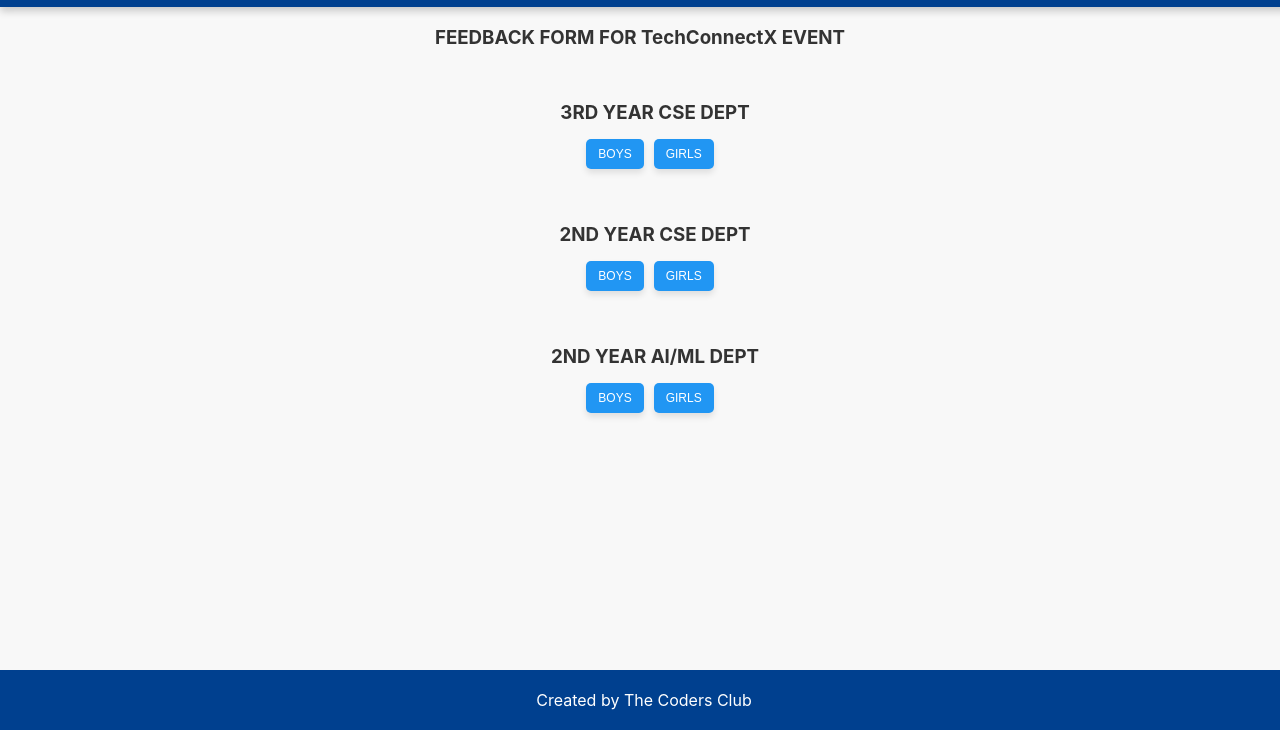
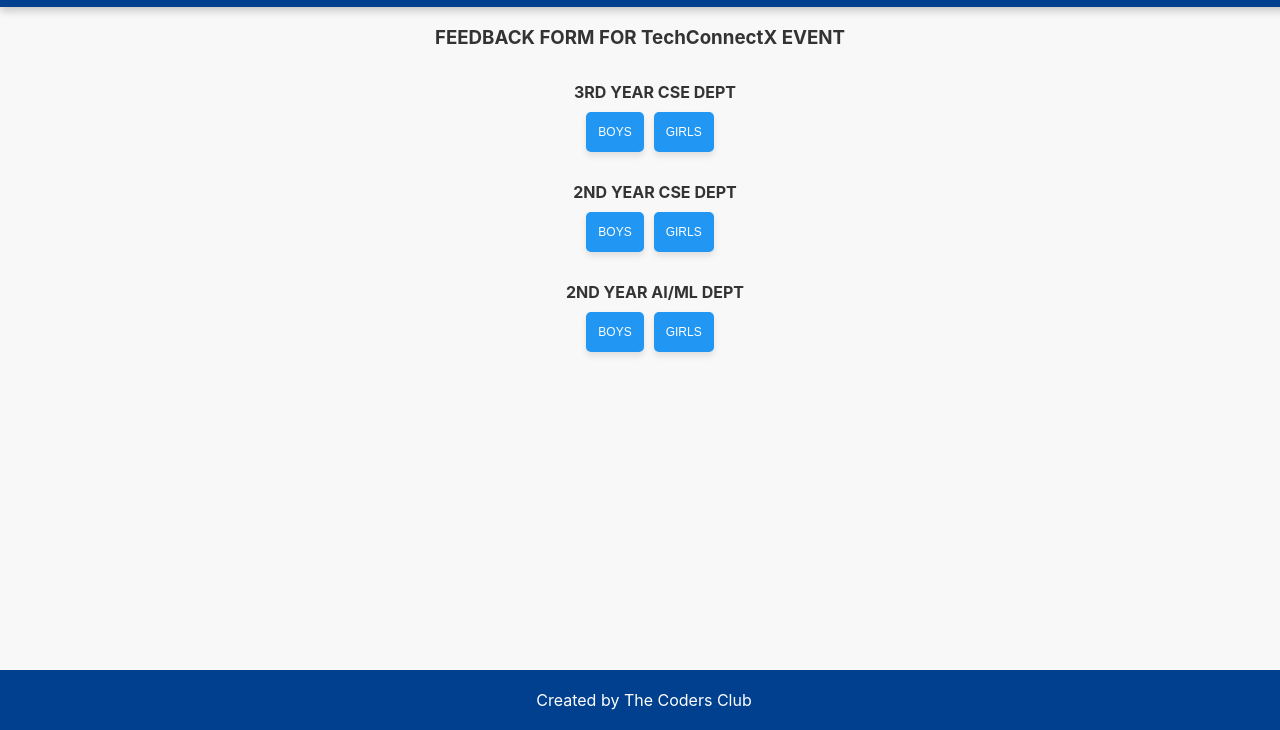
Before and after one commit to thecodersclub-mce/tcc-g-form, a plain HTML site: page index.html in a window 1280 px wide. Shown: the part 70-800 px from the top of the page. Drawn offline with Linux system fonts and the light colour scheme.

Commit message:
Update styles.css

```diff
--- a/styles.css
+++ b/styles.css
@@ -1,13 +1,16 @@
+/* General styles for the entire page */
 html, body {
     margin: 0;
     padding: 0;
+    background-color: #f8f8f8;
     overflow-x: hidden; /* Prevent horizontal scrolling */
-    overflow-y: auto; /* Ensure vertical scrolling is still allowed */
+    overflow-y: auto; /* Allow vertical scrolling */
     font-family: -apple-system, BlinkMacSystemFont, "Segoe UI", Roboto, Oxygen-Sans, Ubuntu, Cantarell, "Helvetica Neue", sans-serif;
-    background-color: #f8f8f8;
     color: #333;
     box-sizing: border-box;
 }
+
+/* Blue header container */
 .blue-container {
     width: 100%;
     background-color: #00408f;
@@ -59,19 +62,26 @@
     text-align: center; /* Center all content */
 }
 
-/* H3 headings alignment */
-section h3 {
-    text-align: center; /* Center align headings */
-    margin-bottom: 10px; /* Add spacing between heading and buttons */
+/* Container for headings and buttons */
+.label-button-container {
+    display: flex;
+    flex-direction: column; /* Stack items vertically */
+    align-items: center;    /* Center items horizontally */
+    gap: 10px;              /* Add space between h3 and buttons */
+    text-align: center;     /* Align text in the center */
+}
+
+/* Styling for headings inside the container */
+.label-button-container h3 {
+    margin: 0;              /* Remove extra margin from heading */
+    font-size: 16px;        /* Adjust font size for readability */
 }
 
 /* Button row layout */
 .button-row {
     display: flex;
-    justify-content: center; /* Center the buttons horizontally */
-    align-items: center; /* Align the buttons vertically */
-    gap: 10px;
-    flex-wrap: wrap; /* Adjust layout for smaller screens */
+    justify-content: center; /* Center buttons horizontally */
+    gap: 10px;               /* Add space between buttons */
 }
 
 /* Button styling */
@@ -125,8 +135,6 @@
         padding: 6px 10px; /* Smaller button size */
     }
 }
-
-/* Further responsive adjustments for very small screens */
 @media only screen and (max-width: 480px) {
     .favicon-logo {
         width: 30px; /* Further reduce logo size */
```
